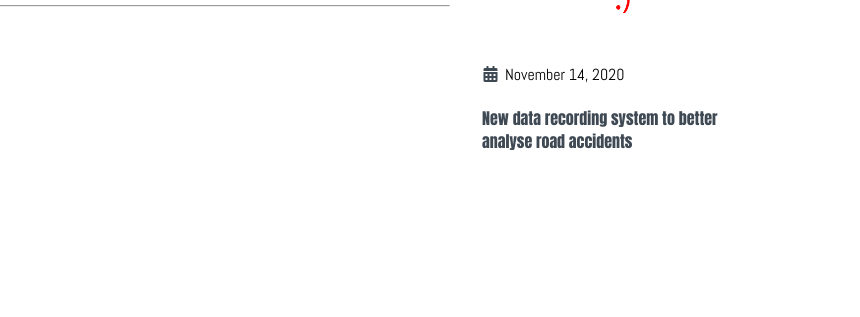
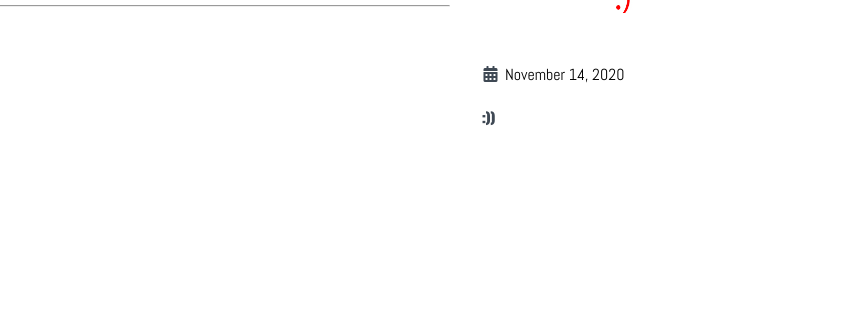
Before and after one commit to sonlaprawebnaydenoiloiyeuvoicau/sonlaprawebnaydenoiloiyeuvoicau.github.io, a plain HTML site: page index.html in a window 1280 px wide. Shown: the part 3441-3758 px from the top of the page, 420-1280 px from the left. Drawn offline with Linux system fonts and the light colour scheme.

Commit message:
Update index.html

```diff
--- a/index.html
+++ b/index.html
@@ -322,7 +322,7 @@
                                 </div>
                             </div>
                             <div class="post-title">
-                                <a href="#">New data recording system to better analyse road accidents</a>
+                                <a href="#">:))</a>
                             </div>
                         </div>
                     </div>
```
